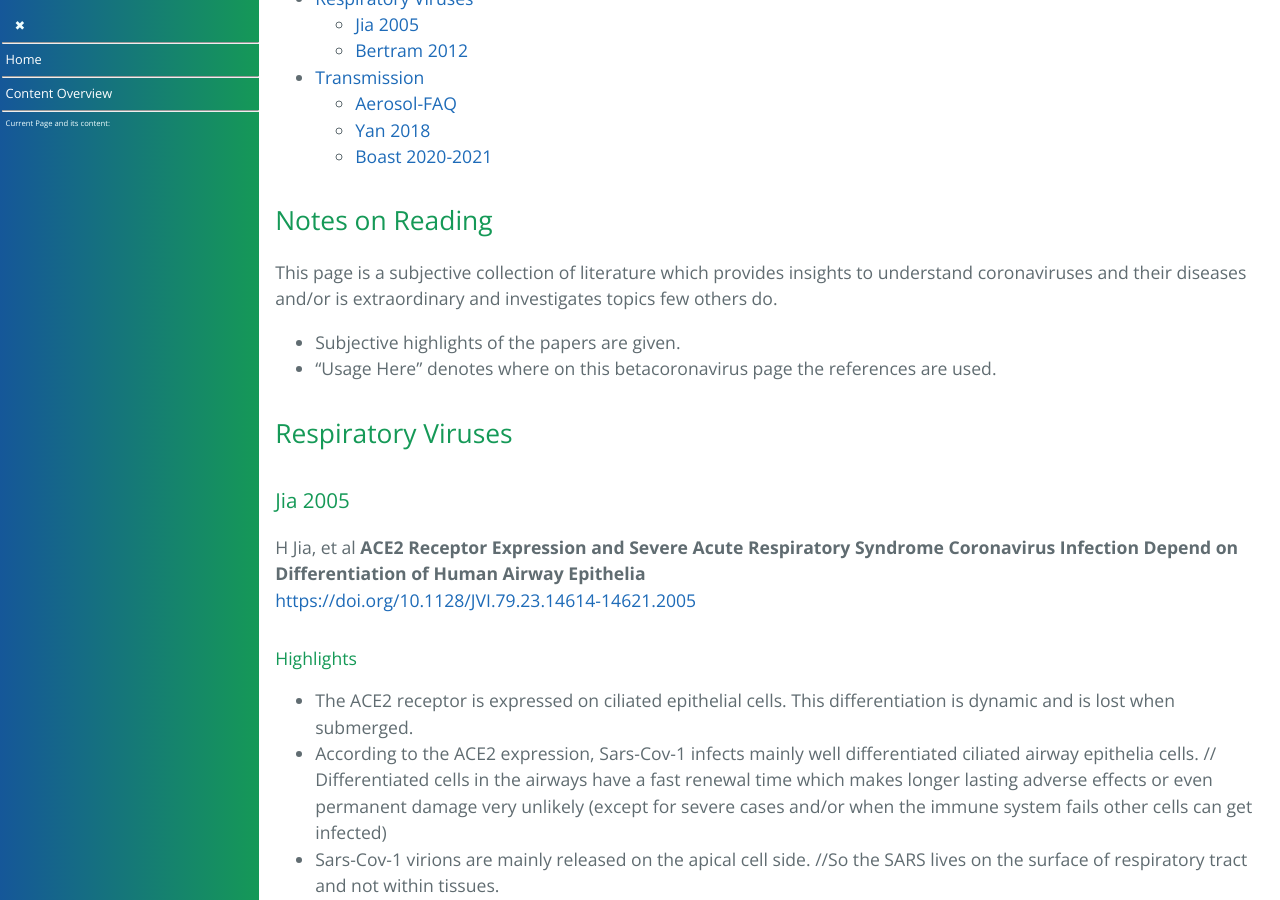
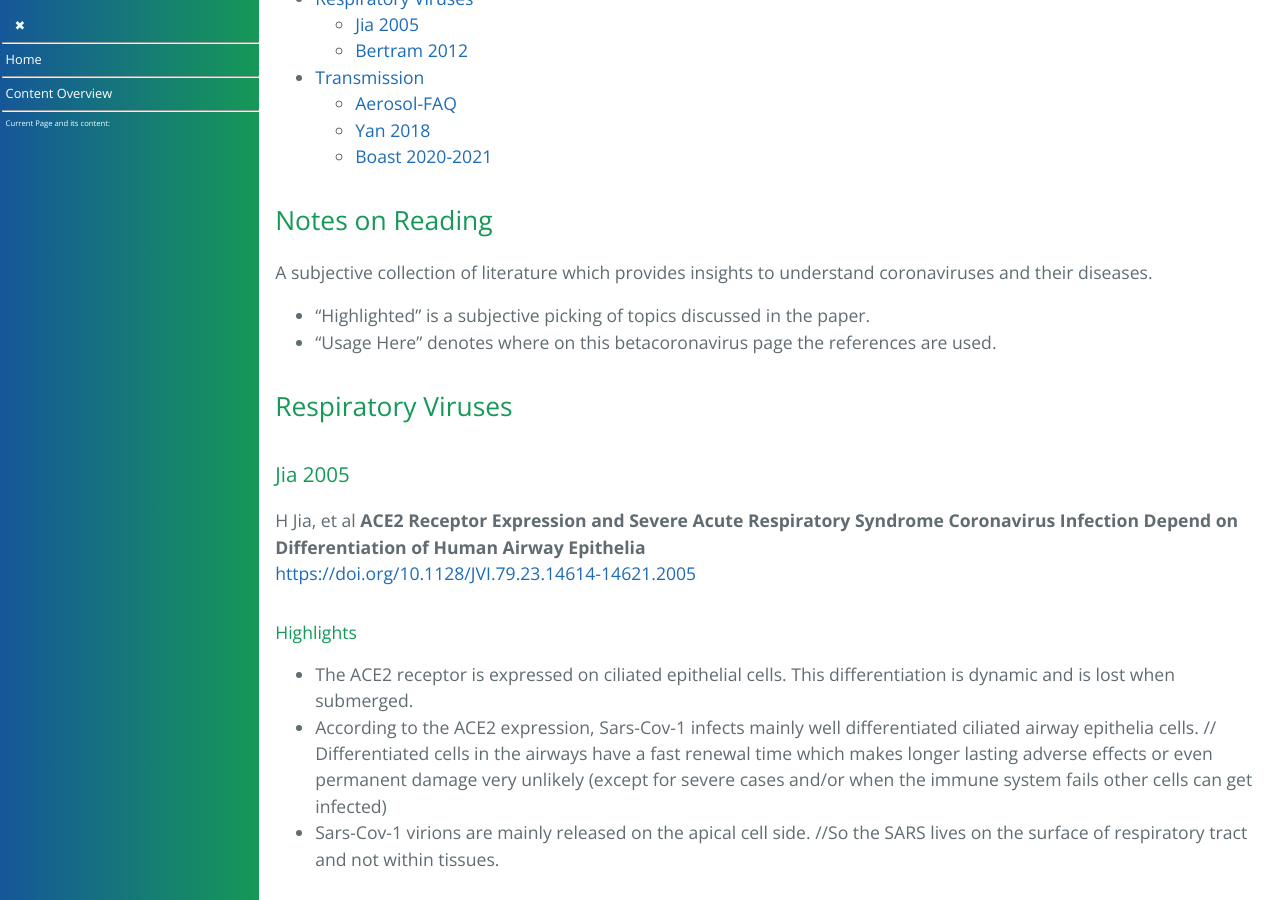
Before and after one commit to forestgrape/coronavirus, a Jekyll site: the page built from 1_introduction/illustrative_resources.md, in a window 1280 px wide and 900 px high, scrolled down 319 px. Built offline with Jekyll 4.4.1, drawn with Linux system fonts in a browser that asks for light colours; our own code applies the rules of GitHub Pages for plain Markdown files.

Commit message:
Update illustrative_resources.md

```diff
--- a/1_introduction/illustrative_resources.md
+++ b/1_introduction/illustrative_resources.md
@@ -11,8 +11,8 @@
   * [Boast 2020-2021](#boast-2020-2021)
 
 ## Notes on Reading
-This page is a subjective collection of literature which provides insights to understand coronaviruses and their diseases and/or is extraordinary and investigates topics few others do.
-* Subjective highlights of the papers are given.
+A subjective collection of literature which provides insights to understand coronaviruses and their diseases.
+* "Highlighted" is a subjective picking of topics discussed in the paper.
 * "Usage Here" denotes where on this betacoronavirus page the references are used.
 
 
@@ -21,6 +21,7 @@ This page is a subjective collection of literature which provides insights to un
 ### Jia 2005
 H Jia, et al **ACE2 Receptor Expression and Severe Acute Respiratory Syndrome Coronavirus Infection Depend on Differentiation of Human Airway Epithelia**
 <https://doi.org/10.1128/JVI.79.23.14614-14621.2005>
+
 #### Highlights
 * The ACE2 receptor is expressed on ciliated epithelial cells. This differentiation is dynamic and is lost when submerged.
 * According to the ACE2 expression, Sars-Cov-1 infects mainly well differentiated ciliated airway epithelia cells. // Differentiated cells in the airways have a fast renewal time which makes longer lasting adverse effects or even permanent damage very unlikely (except for severe cases and/or when the immune system fails other cells can get infected)
@@ -33,6 +34,7 @@ H Jia, et al **ACE2 Receptor Expression and Severe Acute Respiratory Syndrome Co
 Bertram S, et al. (2012) **Influenza and SARS-Coronavirus Activating Proteases TMPRSS2 and HAT Are Expressed at Multiple Sites in Human Respiratory and Gastrointestinal Tracts.** <https://doi.org/10.1371/journal.pone.0035876>
 * [Full Reference](../3_medical/coronavirus_disease_patterns.md#summary-bertram-2012) on the disease pattern page.
 * This is a key reference for the page coronavirus disease pattering where evidence for a similar compartmentalization for coronavirus infections is shown.
+
 #### Highlights
 The paper describes and compares infectable locations for the SARS coronavirus and influenza. It shows the distribution of the  entry receptors (influenza: 2,6-linked sialic acids and SARS: ACE2) and the required proteases (influenza: HAT, TMPRSS2 and SARS: TMPRSS2).
 
@@ -73,7 +75,6 @@ Jing Yan, et al **Aerosol shedding of infectious influenza virus**
 * A [Summary and Reference](../5_epidemiological/transmission.md#summary-yan-2018) on the [transmission page](../5_epidemiological/transmission.md).
 
 
-
 ### Boast 2020-2021
 Boast A, Munro A, Goldstein H. **An evidence summary of Paediatric COVID-19 literature, Don't Forget the Bubbles, 2020.**
 <https://doi.org/10.31440/DFTB.24063>
```
